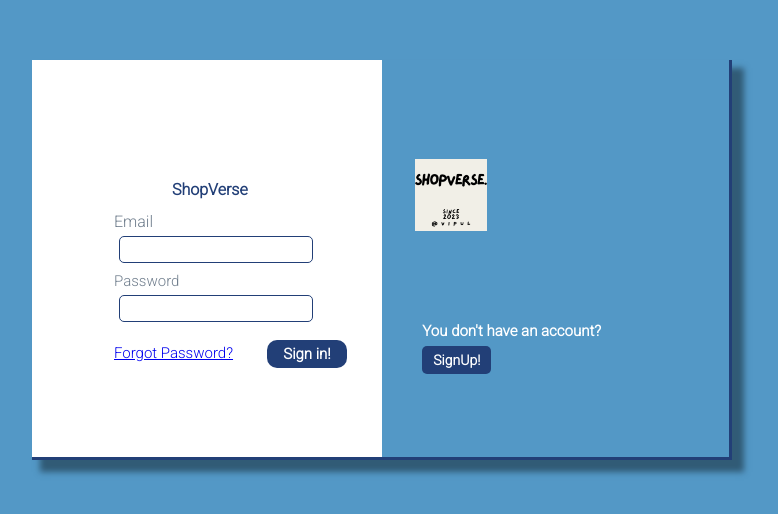
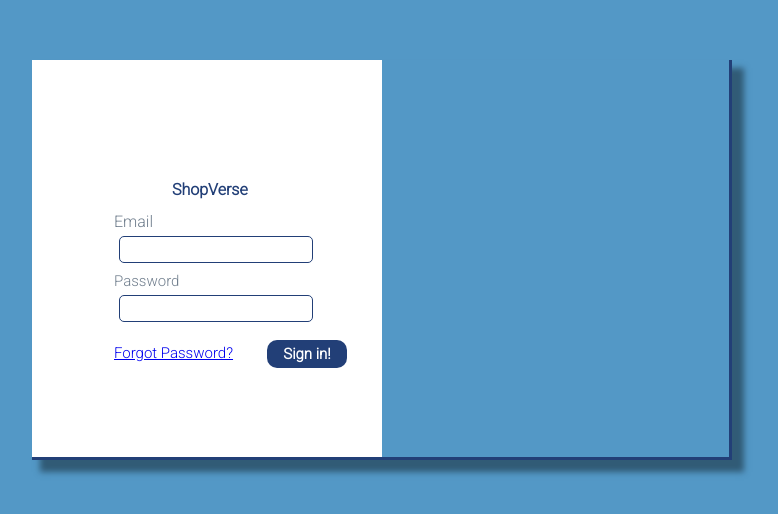
Before and after one commit to Vipul0052/ShopVerse, a plain HTML site: page login.html in a window 1280 px wide. Shown: the part 140-654 px from the top of the page, without its empty margins (258-1036 px from the left). Drawn offline with nearby package versions, Linux system fonts and the light colour scheme.

Commit message:
Update login.html

```diff
--- a/login.html
+++ b/login.html
@@ -26,11 +26,6 @@
           <a href="forgotPassword.html" title="Forgot Password" id="link-reset">Forgot Password?</a>
           </div>
         <button class="button" value="Login" onclick="return login()"><h1 class="sign">Sign in!</h1></button>
-      </form>
-    </div>
-    <a href = "./index.html" ><img class="fox" src="Images/monogram4.png" /> </a>
-      <h2 class="acc">You don't have an account?</h2>
-      <button class="signup" value="Signup" onclick="signup()"><h3>SignUp!</h3></button></button>    </div>
 
   </div>
 
```
